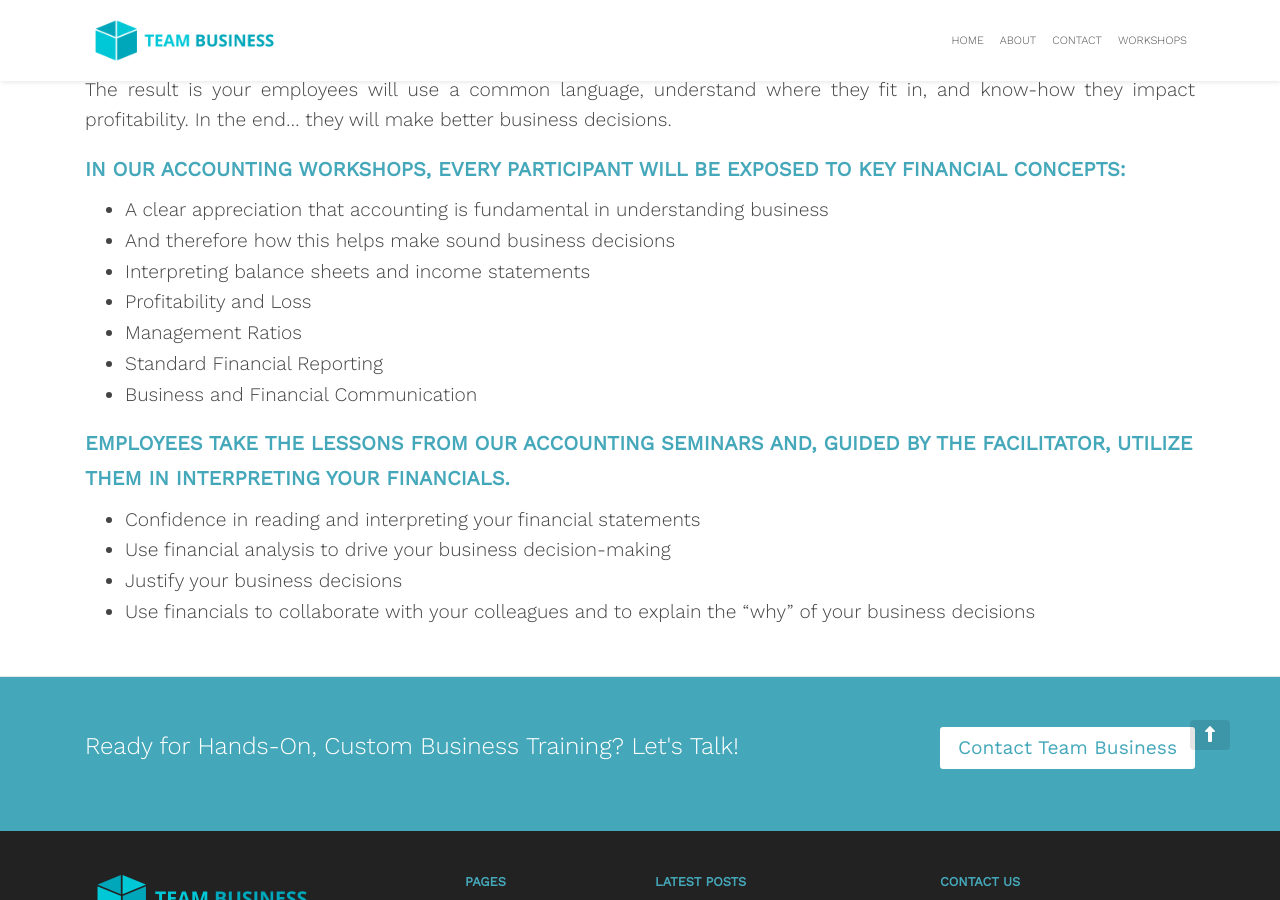
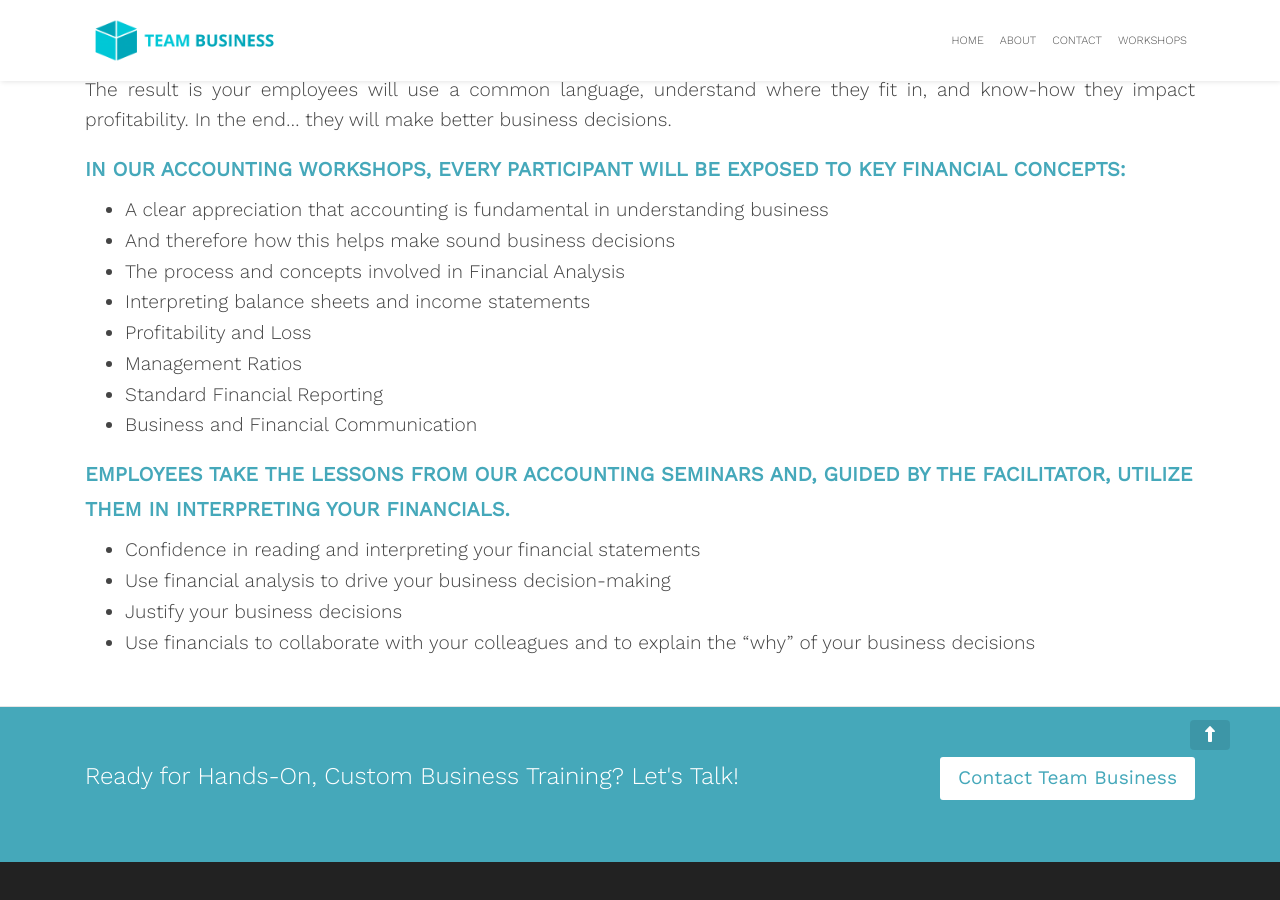
Before and after one commit to zac-heisey/team-business, a Jekyll site: the page built from _pages/accounting-workshop.md, in a window 1280 px wide and 900 px high, scrolled down 1343 px. Built offline with Jekyll 4.4.1, drawn with Linux system fonts in a browser that asks for light colours; nearby versions of some CDN libraries.

Commit message:
Update from Forestry.io Lara Azzam updated _pages/accounting-workshop.md

```diff
--- a/_pages/accounting-workshop.md
+++ b/_pages/accounting-workshop.md
@@ -26,6 +26,7 @@ The result is your employees will use a common language, understand where they f
 
 * A clear appreciation that accounting is fundamental in understanding business
 * And therefore how this helps make sound business decisions
+* The process and concepts involved in Financial Analysis
 * Interpreting balance sheets and income statements
 * Profitability and Loss
 * Management Ratios
```
